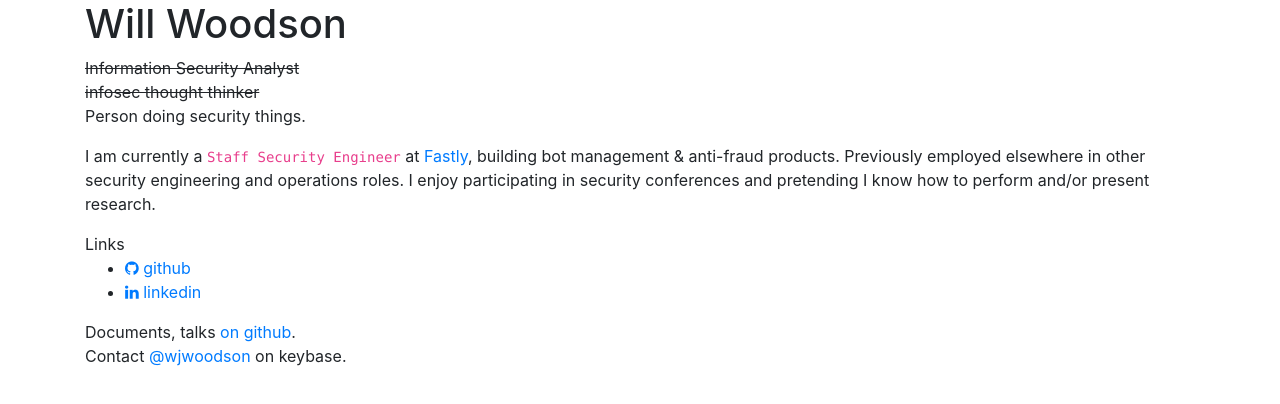
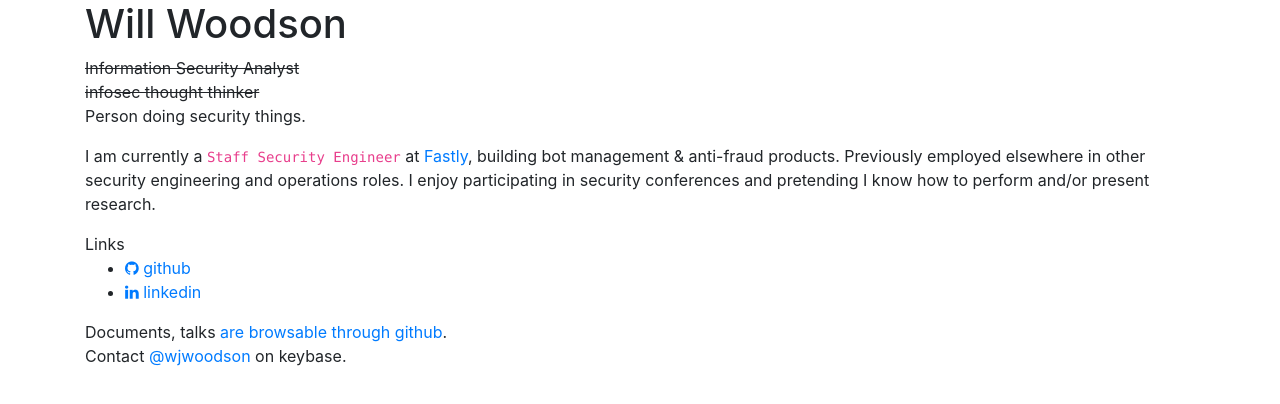
Before and after one commit to wjwoodson/wjwoodson.github.io, a plain HTML site: page index.html in a window 1280 px wide. Drawn offline with nearby package versions, Linux system fonts and the light colour scheme.

Commit message:
Update index.html

```diff
--- a/index.html
+++ b/index.html
@@ -51,7 +51,7 @@
     </ul>
     <p>
       Documents, talks <a href="https://github.com/wjwoodson/wjwoodson.github.io/tree/main/documents" target="_blank"
-      rel="noopener">on github</a>.<br />
+      rel="noopener">are browsable through github</a>.<br />
       Contact <a href="https://keybase.io/wjwoodson" target="_blank" rel="noopener">@wjwoodson</a> on keybase.
     </p>
   </div>
```
